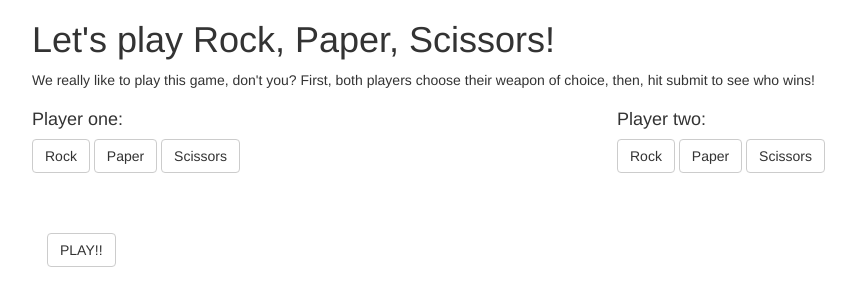
After one commit to jmalo34/RPSgame, a PHP site: template views/form.html.twig in a window 1280 px wide. The commit adds this page. Shown: the top 306 px of the page, without its empty margins (38-894 px from the left). Run offline with PHP 8.4, Linux system fonts and the light colour scheme; the template is opened without the code that fills it, so the values that code supplies are empty; some libraries are stand-ins or nearby versions.

Commit message:
adds html.twig files to play with. Not completely playable.

```diff
--- /dev/null
+++ b/views/form.html.twig
@@ -0,0 +1,41 @@
+<!DOCTYPE html>
+   <html>
+        <head>
+            <link rel='stylesheet' href='https://maxcdn.bootstrapcdn.com/bootstrap/3.3.1/css/bootstrap.min.css'>
+            <title>Rock, Paper, Scissors!</title>
+        </head>
+        <body>
+            <div class="container">
+                <form action="/results" method="post">
+
+                <h1>Let's play Rock, Paper, Scissors!</h1>
+                <p>We really like to play this game, don't you? First, both players choose their weapon of choice, then, hit submit to see who wins!</p>
+                <div class="row">
+                <div class="col-md-6" id="player1">
+                <h4>Player one:</h4>
+                <button class="btn btn-default" name="first_input" value="rock" type="button">Rock</button>
+                <button class="btn btn-default" name="first_input" value="paper" type="button">Paper</button>
+                <button class="btn btn-default" name="first_input" value="scissors" type="button">Scissors</button>
+                    <!--this is where player one's buttons will be-->
+                </div>
+                <div class="col-md-6" id="player2">
+                <h4>Player two:</h4>
+                <button class="btn btn-default" name="second_input" value="rock" type="button">Rock</button>
+                <button class="btn btn-default" name="second_input" value="paper" type="button">Paper</button>
+                <button class="btn btn-default" name="second_input" value="scissors" type="button">Scissors</button>
+                    <!--this is where player two's buttons will be-->
+                </div>
+                </div>
+                <br>
+                <br>
+                <br>
+                <div class= "col-md-12" id="submit">
+
+                    <!--submit button here-->
+                    <button class="btn btn-default" type="submit">PLAY!!</button>
+                </div>
+            </div>
+
+            </form>
+        </body>
+</html>
```
Also changed, not shown: app/app.php (+7 -2 lines), spec.md (+1 -1 lines), src/RockPaperScissors.php (+5 -4 lines), tests/RockPaperScissorsTest.php (+15 -0 lines), views/results.html.twig (added, +19 -0 lines).
